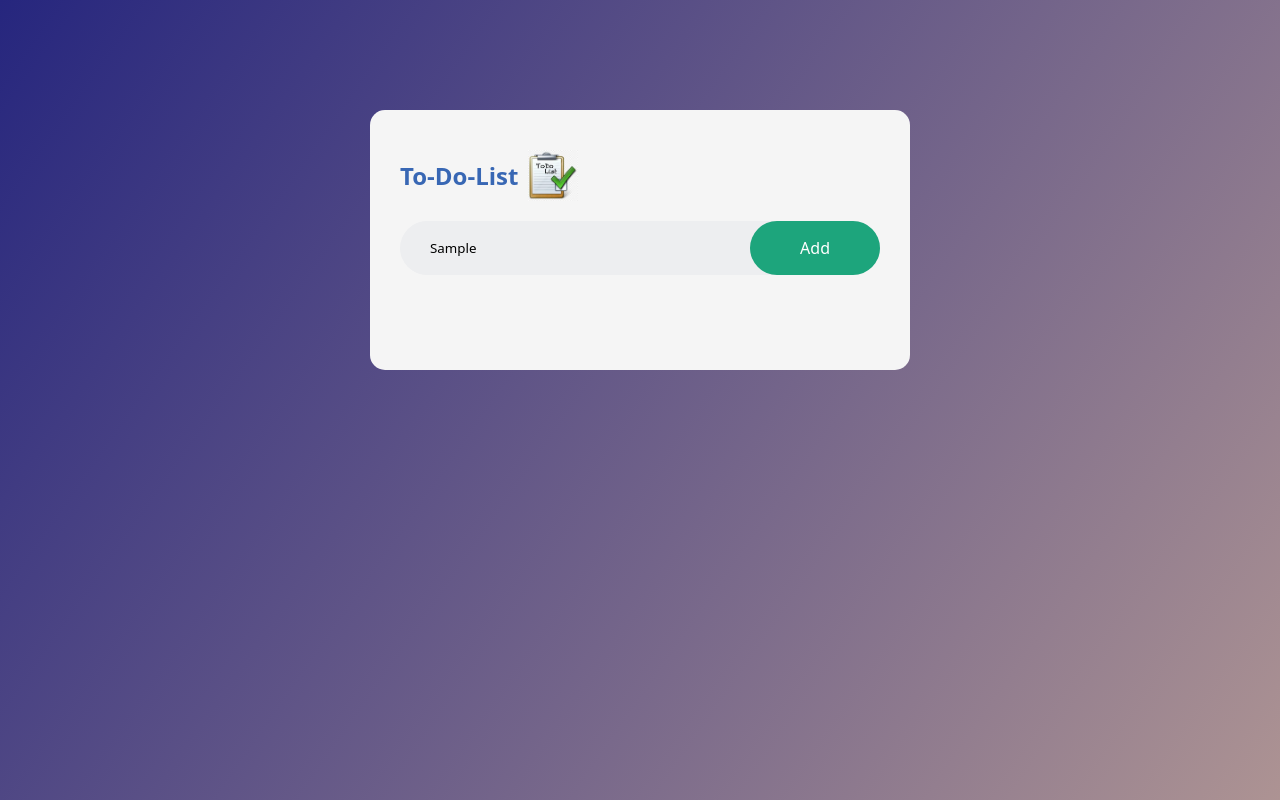
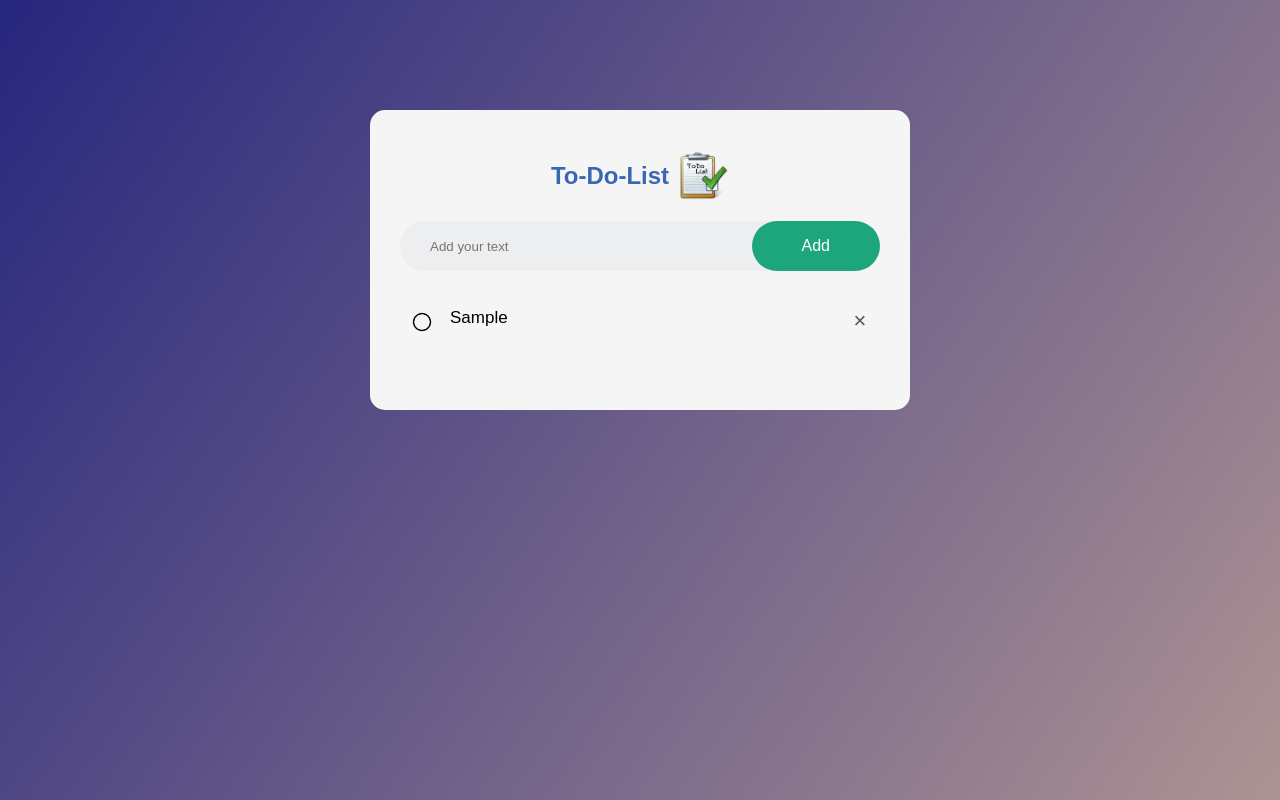
Before and after one commit to Tosif2230/To-Do-App, a plain HTML site: page index.html in a window 1280 px wide. Both pictures are taken after typing "Sample" into the empty fields and a click on the button "Add". Drawn offline with Linux system fonts and the light colour scheme.

Commit message:
Added functionality using JavaScript

```diff
--- a/index.html
+++ b/index.html
@@ -1,26 +1,27 @@
 <!DOCTYPE html>
 <html lang="en">
   <head>
-    <meta charset="UTF-8">
-    <meta name="viewport" content="width=device-width, initial-scale=1.0">
+    <meta charset="UTF-8" />
+    <meta name="viewport" content="width=device-width, initial-scale=1.0" />
     <title>TO-DO List App</title>
-    <link rel="icon" type="image/x-icon" href="./Images/favicon.png">
-    <link rel="stylesheet" href="style.css">
+    <link rel="icon" type="image/x-icon" href="./Images/favicon.png" />
+    <link rel="stylesheet" href="style.css" />
   </head>
   <body>
     <div class="container">
       <div class="todo-app">
-            <h2>To-Do-List <img src="./Images/list.png" alt="List-Image"></h2>
+        <h2>To-Do-List <img src="./Images/list.png" alt="List-Image" /></h2>
         <div class="row">
           <input type="text" id="input-box" placeholder="Add your text">
-                <button>Add</button>
+          <button onclick="addTask()">Add</button>
         </div>
-            <ul id=" list-container">
+        <ul id="list-container">
           <!-- <li class="checked">Task 1</li>
                 <li>Task 2</li>
                 <li>Task 3</li> -->
         </ul>
       </div>
     </div>
+    <script src="script.js"></script>
   </body>
 </html>
--- /dev/null
+++ b/script.js
@@ -0,0 +1,38 @@
+const inputBox = document.getElementById("input-box");
+const listContainer = document.getElementById("list-container");
+
+function addTask(){
+    if(inputBox.value === ''){
+        alert("You have to write something");
+    }
+    else{
+        let li = document.createElement("li");
+        li.innerHTML = inputBox.value;
+        listContainer.appendChild(li);
+        let span = document.createElement("span");
+        span.innerHTML = "\u00d7";
+        li.appendChild(span)
+
+    }
+        inputBox.value = "";
+        saveData();
+}
+
+listContainer.addEventListener("click", function(e){
+    if(e.target.tagName === "LI"){
+        e.target.classList.toggle("checked");
+        saveData();
+    }
+    else if(e.target.tagName === "SPAN"){
+        e.target.parentElement.remove();
+        saveData();
+    }
+}, false);
+
+function saveData(){
+    localStorage.setItem("data", listContainer.innerHTML);
+}
+function showTask(){
+    listContainer.innerHTML = localStorage.getItem("data");
+}
+showTask();
--- a/style.css
+++ b/style.css
@@ -1,7 +1,7 @@
-*{
+* {
   margin: 0;
   padding: 0;
-    font-family: system-ui, -apple-system, BlinkMacSystemFont, 'Segoe UI', Roboto, Oxygen, Ubuntu, Cantarell, 'Open Sans', 'Helvetica Neue', sans-serif;
+  font-family: Arial, Helvetica, sans-serif;
   box-sizing: border-box;
 }
 .container{
@@ -18,12 +18,13 @@ padding: 10px;
   padding: 40px 30px 70px;
   border-radius: 15px;
 }
+
 .todo-app h2{
   color: #3867b4;
   display: flex;
+  justify-content: center;
   align-items: center;
   margin-bottom: 20px;
-
 }
 .todo-app h2 img{
   width: 50px;
@@ -37,7 +38,6 @@ padding: 10px;
   border-radius: 30px;
   padding-left: 20px;
   margin-bottom: 25px;
-
 }
 input{
   flex: 1;
@@ -65,7 +65,7 @@ ul li{
   position: relative;
 }
 ul li::before{
-    content: '';
+  content: "";
   position: absolute;
   height: 28px;
   width: 28px;
@@ -82,5 +82,20 @@ ul li.checked{
 }
 ul li.checked::before{
   background-image: url(./Images/checked.jpg);
+}
+ul li span{
+  position: absolute;
+  right: 0;
+  top: 5px;
+  width: 40px;
+  height: 40px;
+  text-align: center;
+  font-size: 22px;
+  color:#555;
+  line-height: 40px;
 
 }
+ul li span:hover{
+  background: #ad9393;
+  border-radius: 50%;
+}
```
Lines whose indentation alone changed are shown as unchanged.
